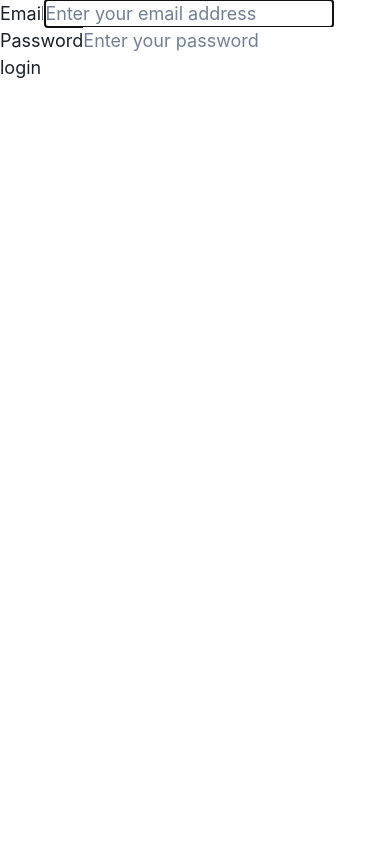
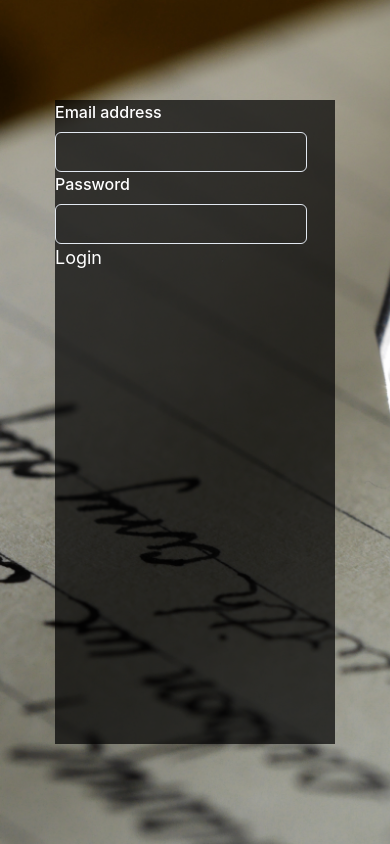
Before and after one commit to DLee1993/task_app, a React (Vite) app in the folder frontend/: page /login in a window 390 px wide. Built offline with nearby package versions, Linux system fonts and the light colour scheme.

Commit message:
added responsive design to onboarding

```diff
--- a/frontend/src/components/auth/Login.jsx
+++ b/frontend/src/components/auth/Login.jsx
@@ -1,4 +1,12 @@
 import { useState } from "react";
+import {
+    FormControl,
+    FormLabel,
+    Input,
+    FormErrorMessage,
+    FormHelperText,
+    useToast,
+} from "@chakra-ui/react";
 
 const Login = () => {
     const [email, setEmail] = useState("");
@@ -7,43 +15,60 @@ const Login = () => {
     const onEmailChange = (e) => setEmail(e.target.value);
     const onPasswordChange = (e) => setPassword(e.target.value);
 
+    const isError = email || password === "";
+
+    const notification = useToast();
+
     const onSubmitClicked = (e) => {
         e.preventDefault();
-        console.log("loggin in");
+        isError
+            ? notification({
+                  title: "Error",
+                  description: "Please Enter the correct account details",
+                  status: "error",
+                  duration: 3000,
+                  isClosable: true,
+              })
+            : console.log("logging in");
         //! - THIS IS WHERE WE ADD THE TOKENS AND CHECK THE LOGIN DETAILS
     };
 
     return (
-        <form className="login_form">
-            <section className="login_bg">
-                <fieldset className="email">
-                    <label htmlFor="email">Email</label>
-                    <input
+        <section className="login_page_container">
+            <form className="login_form">
+                <FormControl className="form-control-container">
+                    <FormLabel>Email address</FormLabel>
+                    <Input
                         type="email"
-                        id="email"
-                        name="email"
+                        aria-label="email_input"
                         value={email}
                         onChange={onEmailChange}
-                        placeholder="Enter your email address"
-                        autoFocus
                     />
-                </fieldset>
-                <fieldset className="password">
-                    <label htmlFor="password">Password</label>
-                    <input
+                    {!isError ? (
+                        <FormHelperText>We will never share your email.</FormHelperText>
+                    ) : (
+                        <FormErrorMessage>Email is required.</FormErrorMessage>
+                    )}
+                </FormControl>
+                <FormControl className="form-control-container">
+                    <FormLabel>Password</FormLabel>
+                    <Input
                         type="password"
-                        id="password"
-                        name="password"
+                        aria-label="password_input"
                         value={password}
                         onChange={onPasswordChange}
-                        placeholder="Enter your password"
                     />
-                </fieldset>
-                <button className="login_cta" onClick={onSubmitClicked}>
-                    login
+                    {!isError ? (
+                        <FormHelperText>We will never share your email.</FormHelperText>
+                    ) : (
+                        <FormErrorMessage>Password is required.</FormErrorMessage>
+                    )}
+                </FormControl>
+                <button type="submit" onClick={onSubmitClicked}>
+                    Login
                 </button>
-            </section>
-        </form>
+            </form>
+        </section>
     );
 };
 
--- a/frontend/src/index.css
+++ b/frontend/src/index.css
@@ -5,13 +5,13 @@
     margin: 0;
     padding: 0;
     box-sizing: border-box;
+    color: #fff;
 }
 
 body {
     font-family: "Lato", sans-serif;
+    font-size: 18px;
     background-color: #121212;
-    color: #fff;
-    font-size: 18px;
 }
 
 a {
--- a/frontend/src/scss/functions/_colorMap.scss
+++ b/frontend/src/scss/functions/_colorMap.scss
@@ -1,5 +1,5 @@
 $colorMap: (
-    colorPallette: (
+    colorPalette: (
         black: #121212,
         fadedBlack: #000000b3,
         gray: #979797,
--- a/frontend/src/scss/main.css
+++ b/frontend/src/scss/main.css
@@ -5,18 +5,39 @@
   align-items: center;
   background-image: url("../assets/onboarding_bg.jpg");
   background-size: cover;
-  color: rgba(255, 255, 255, 0.8705882353);
 }
 .onboarding_bg_container .onboarding_sign-in_options {
-  height: 100%;
-  width: 100%;
   display: flex;
   justify-content: space-evenly;
   align-items: center;
   flex-direction: column;
-  padding: 10px;
-  border-radius: 4px;
   background-color: rgba(0, 0, 0, 0.7019607843);
+}
+.onboarding_bg_container .onboarding_sign-in_options {
+  min-height: 500px;
+}
+@media screen and (min-width: 375px) {
+  .onboarding_bg_container .onboarding_sign-in_options {
+    min-height: calc(0vw + 500px);
+  }
+}
+@media screen and (min-width: 1000px) {
+  .onboarding_bg_container .onboarding_sign-in_options {
+    min-height: 500px;
+  }
+}
+.onboarding_bg_container .onboarding_sign-in_options {
+  min-width: 320px;
+}
+@media screen and (min-width: 320px) {
+  .onboarding_bg_container .onboarding_sign-in_options {
+    min-width: calc(74.5762711864vw + 81.3559322034px);
+  }
+}
+@media screen and (min-width: 1500px) {
+  .onboarding_bg_container .onboarding_sign-in_options {
+    min-width: 1200px;
+  }
 }
 .onboarding_bg_container .onboarding_sign-in_options h1 {
   font-size: 30px;
@@ -35,21 +56,32 @@
   max-width: 450px;
   text-align: center;
 }
-.onboarding_bg_container .onboarding_sign-in_options .register_cta, .onboarding_bg_container .onboarding_sign-in_options .login_cta {
+.onboarding_bg_container .onboarding_sign-in_options .register_cta,
+.onboarding_bg_container .onboarding_sign-in_options .login_cta {
   background-color: rgba(134, 135, 231, 0.8);
   border: none;
-  width: 150px;
   height: 48px;
   transition: all 0.2s cubic-bezier(0.08, 0.52, 0.52, 1);
 }
-.onboarding_bg_container .onboarding_sign-in_options .register_cta:hover, .onboarding_bg_container .onboarding_sign-in_options .login_cta:hover {
+.onboarding_bg_container .onboarding_sign-in_options .register_cta,
+.onboarding_bg_container .onboarding_sign-in_options .login_cta {
+  width: 100px;
+}
+@media screen and (min-width: 320px) {
+  .onboarding_bg_container .onboarding_sign-in_options .register_cta,
+  .onboarding_bg_container .onboarding_sign-in_options .login_cta {
+    width: calc(17.8571428571vw + 42.8571428571px);
+  }
+}
+@media screen and (min-width: 600px) {
+  .onboarding_bg_container .onboarding_sign-in_options .register_cta,
+  .onboarding_bg_container .onboarding_sign-in_options .login_cta {
+    width: 150px;
+  }
+}
+.onboarding_bg_container .onboarding_sign-in_options .register_cta:hover,
+.onboarding_bg_container .onboarding_sign-in_options .login_cta:hover {
   background-color: #8687e7;
-}
-@media (min-width: 500px) {
-  .onboarding_bg_container .onboarding_sign-in_options {
-    width: 90%;
-    height: 90%;
-  }
 }
 
 .register_page_container {
@@ -139,51 +171,11 @@
 .login_page_container .prev_page--link svg {
   font-size: 25px;
 }
-.login_page_container .login_container {
-  height: 90%;
+.login_page_container .login_form {
+  width: 80%;
+  height: 80%;
+  background-color: rgba(0, 0, 0, 0.7019607843);
+}
+.login_page_container .login_form .form-control-container {
   width: 90%;
-  max-width: 800px;
-  background-color: rgba(0, 0, 0, 0.7);
-  display: flex;
-  justify-content: space-evenly;
-  align-items: center;
-  flex-direction: column;
-  padding: 10px;
-  border-radius: 4px;
-}
-.login_page_container .login_user--form fieldset {
-  display: flex;
-  flex-direction: column;
-  border: none;
-  margin: 20px 0;
-}
-.login_page_container .login_user--form fieldset label {
-  padding-bottom: 5px;
-}
-.login_page_container .login_user--form fieldset input {
-  width: auto;
-  min-width: 320px;
-  height: 48px;
-  padding-left: 5px;
-  color: #fff;
-  border: 1px solid #979797;
-  background-color: rgba(18, 18, 18, 0.5019607843);
-  margin: 10px 0;
-  font-size: 16px;
-}
-.login_page_container .login_user--form button {
-  width: auto;
-  min-width: 320px;
-  height: 48px;
-  color: #fff;
-  background-color: #8687e7;
-  border: none;
-  margin-top: 10px;
-  text-transform: uppercase;
-  cursor: pointer;
-  transition: background-color 0.5s ease;
-  font-size: 18px;
-}
-.login_page_container .login_user--form button:hover {
-  background-color: #7a7ce5;
 }/*# sourceMappingURL=main.css.map */
--- a/frontend/src/scss/main.scss
+++ b/frontend/src/scss/main.scss
@@ -1,9 +1,9 @@
+@import "./functions/colorMap";
 @import "./functions/fluidStyles";
-@import "./functions/colorMap";
 @import "./pages/onboarding";
 @import "./pages/register";
 @import "./pages/login";
 @import "./pages/dashboard";
 @import "./partials/header";
 @import "./partials/buttons";
-@import "./partials/forms"
+@import "./partials/forms";
--- a/frontend/src/scss/pages/_login.scss
+++ b/frontend/src/scss/pages/_login.scss
@@ -19,59 +19,13 @@
         }
     }
 
-    & .login_container {
-        height: 90%;
-        width: 90%;
-        max-width: 800px;
-        background-color: rgba(0, 0, 0, 0.7);
-        display: flex;
-        justify-content: space-evenly;
-        align-items: center;
-        flex-direction: column;
-        padding: 10px;
-        border-radius: 4px;
-    }
+    & .login_form {
+        width: 80%;
+        height: 80%;
+        background-color: clr(colorPalette, fadedBlack);
 
-    & .login_user--form {
-        & fieldset {
-            display: flex;
-            flex-direction: column;
-            border: none;
-            margin: 20px 0;
-
-            & label {
-                padding-bottom: 5px;
-            }
-
-            & input {
-                width: auto;
-                min-width: 320px;
-                height: 48px;
-                padding-left: 5px;
-                color: #fff;
-                border: 1px solid #979797;
-                background-color: #12121280;
-                margin: 10px 0;
-                font-size: 16px;
-            }
-        }
-
-        & button {
-            width: auto;
-            min-width: 320px;
-            height: 48px;
-            color: #fff;
-            background-color: #8687e7;
-            border: none;
-            margin-top: 10px;
-            text-transform: uppercase;
-            cursor: pointer;
-            transition: background-color 0.5s ease;
-            font-size: 18px;
-
-            &:hover {
-                background-color: #7a7ce5;
-            }
+        & .form-control-container{
+            width: 90%;
         }
     }
 }
```
Also changed, not shown: frontend/src/scss/pages/_onboarding.scss (+10 -17 lines), 1 other file (tests, documents, lock files or other folders).
